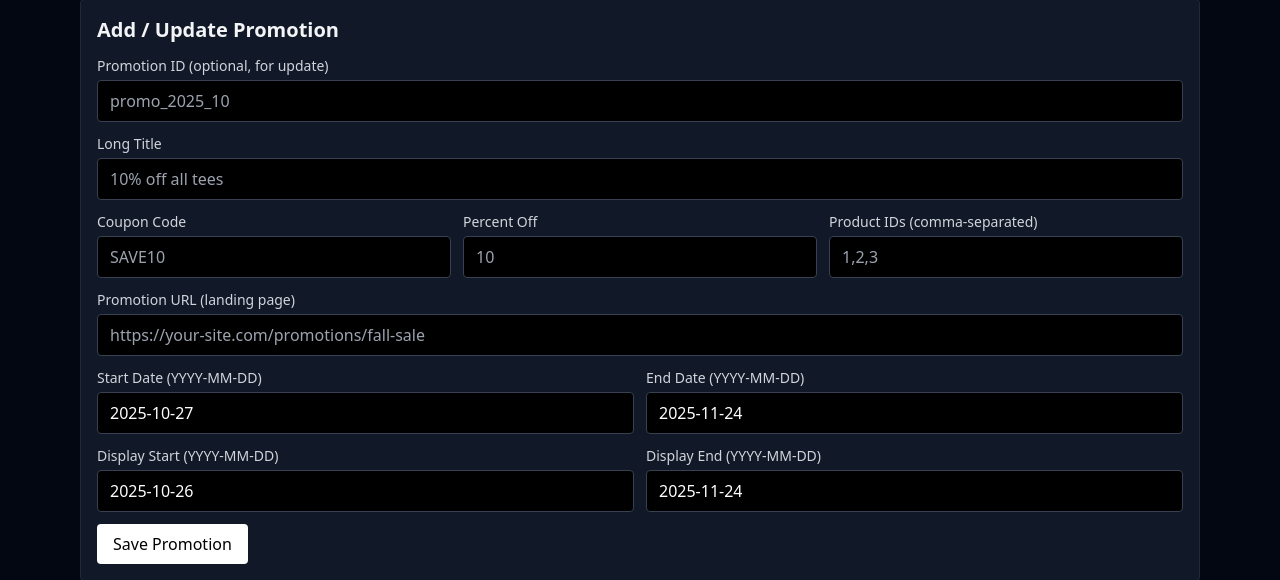
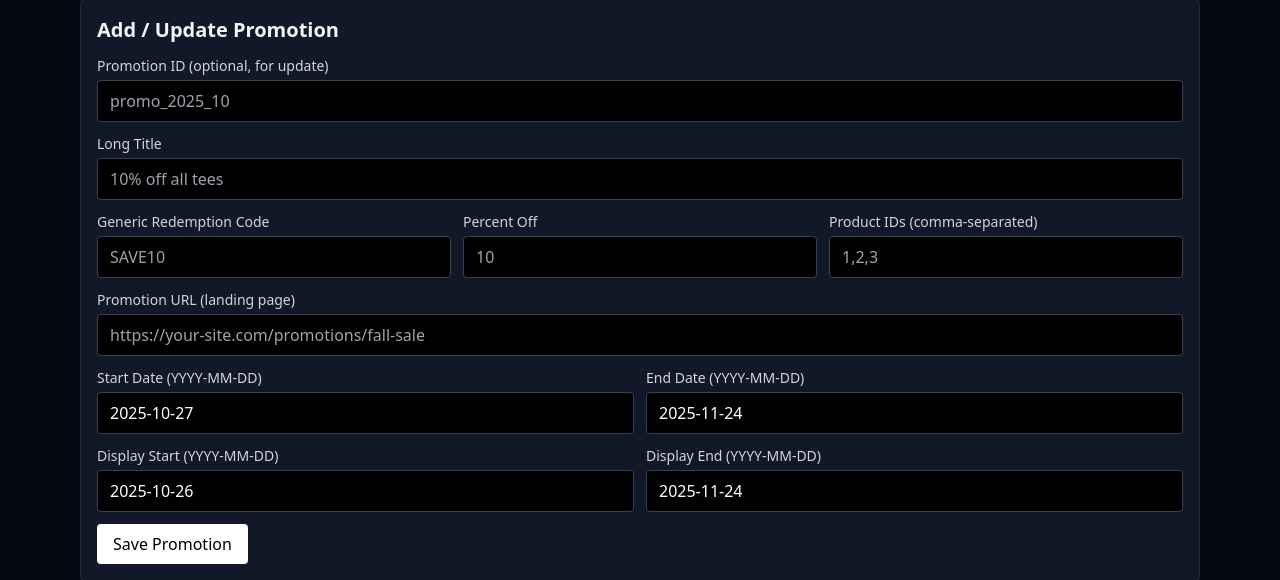
Before and after one commit to kastelica/dumbshirts, a Flask app: page /admin/feeds/promotions in a window 1280 px wide. Shown: the part 244-824 px from the top of the page. Run offline with Flask 3, Linux system fonts and the light colour scheme; a user stored in the database is signed in.

Commit message:
promo xml feed10

```diff
--- a/app/templates/admin_promotions.html
+++ b/app/templates/admin_promotions.html
@@ -17,8 +17,8 @@
 		</div>
 		<div class="grid grid-cols-1 md:grid-cols-3 gap-3">
 			<div>
-				<label class="block text-sm text-gray-300 mb-1">Coupon Code</label>
-				<input name="coupon_code" class="w-full bg-black text-white border border-gray-700 rounded px-3 py-2" placeholder="SAVE10" />
+				<label class="block text-sm text-gray-300 mb-1">Generic Redemption Code</label>
+				<input name="generic_redemption_code" class="w-full bg-black text-white border border-gray-700 rounded px-3 py-2" placeholder="SAVE10" />
 			</div>
 			<div>
 				<label class="block text-sm text-gray-300 mb-1">Percent Off</label>
```
